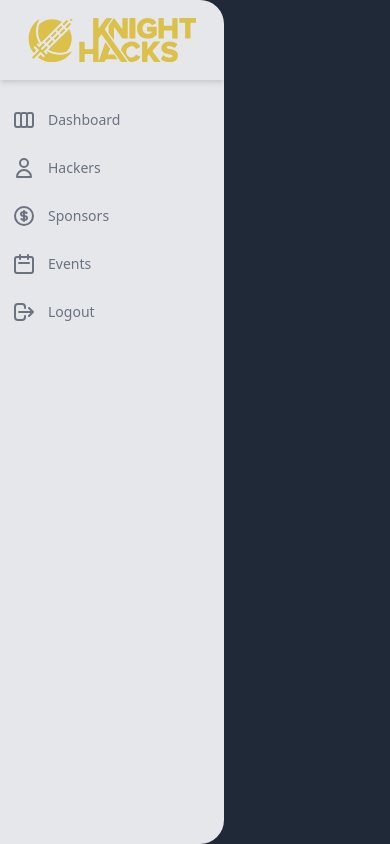
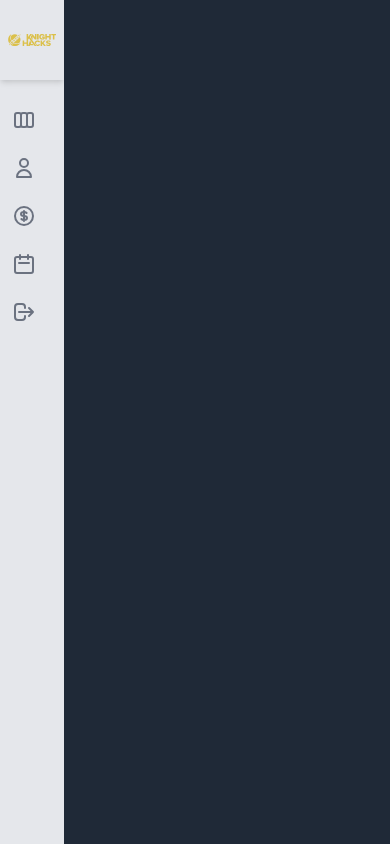
Before and after one commit to KnightHacks/admin-tool, a React (Create React App) app: page /dashboard in a window 390 px wide. Built offline with nearby package versions, Linux system fonts and the light colour scheme.

Commit message:
implement styling suggestions

```diff
--- a/src/pages/Dashboard.tsx
+++ b/src/pages/Dashboard.tsx
@@ -22,7 +22,7 @@ function Dashboard(): JSX.Element {
   const history = useHistory();
   return (
     <div className="min-h-screen flex flex-row bg-gray-800">
-      <div className="flex flex-col w-56 bg-gray-200 rounded-r-3xl overflow-hidden">
+      <div className="flex flex-col w-16 md:w-72 bg-gray-200 overflow-hidden">
         <div className="flex items-center justify-center h-20 shadow-md">
           <img
             src={KnightHacksLogo}
@@ -30,7 +30,7 @@ function Dashboard(): JSX.Element {
             className="w-3/4"
           />
         </div>
-        <ul className="flex flex-col py-4">
+        <ul className="flex flex-col py-4 md:pl-4">
           <li>
             <Link
               to={url}
@@ -39,7 +39,9 @@ function Dashboard(): JSX.Element {
               <span className="inline-flex items-center justify-center h-12 w-12">
                 <ViewBoardsIcon className="w-6" />
               </span>
-              <span className="text-sm font-medium">Dashboard</span>
+              <span className="text-sm font-medium hidden md:block">
+                Dashboard
+              </span>
             </Link>
           </li>
           <li>
@@ -50,7 +52,9 @@ function Dashboard(): JSX.Element {
               <span className="inline-flex items-center justify-center h-12 w-12">
                 <UserIcon className="w-6 " />
               </span>
-              <span className="text-sm font-medium">Hackers</span>
+              <span className="text-sm font-medium hidden md:block">
+                Hackers
+              </span>
             </Link>
           </li>
           <li>
@@ -61,7 +65,9 @@ function Dashboard(): JSX.Element {
               <span className="inline-flex items-center justify-center h-12 w-12">
                 <CurrencyDollarIcon className="w-6 " />
               </span>
-              <span className="text-sm font-medium">Sponsors</span>
+              <span className="text-sm font-medium hidden md:block">
+                Sponsors
+              </span>
             </Link>
           </li>
           <li>
@@ -72,7 +78,9 @@ function Dashboard(): JSX.Element {
               <span className="inline-flex items-center justify-center h-12 w-12">
                 <CalendarIcon className="w-6" />
               </span>
-              <span className="text-sm font-medium">Events</span>
+              <span className="text-sm font-medium hidden md:block">
+                Events
+              </span>
             </Link>
           </li>
           <li>
@@ -85,7 +93,9 @@ function Dashboard(): JSX.Element {
               <span className="inline-flex items-center justify-center h-12 w-12">
                 <LogoutIcon className="w-6" />
               </span>
-              <span className="text-sm font-medium">Logout</span>
+              <span className="text-sm font-medium hidden md:block">
+                Logout
+              </span>
             </div>
           </li>
         </ul>
```
